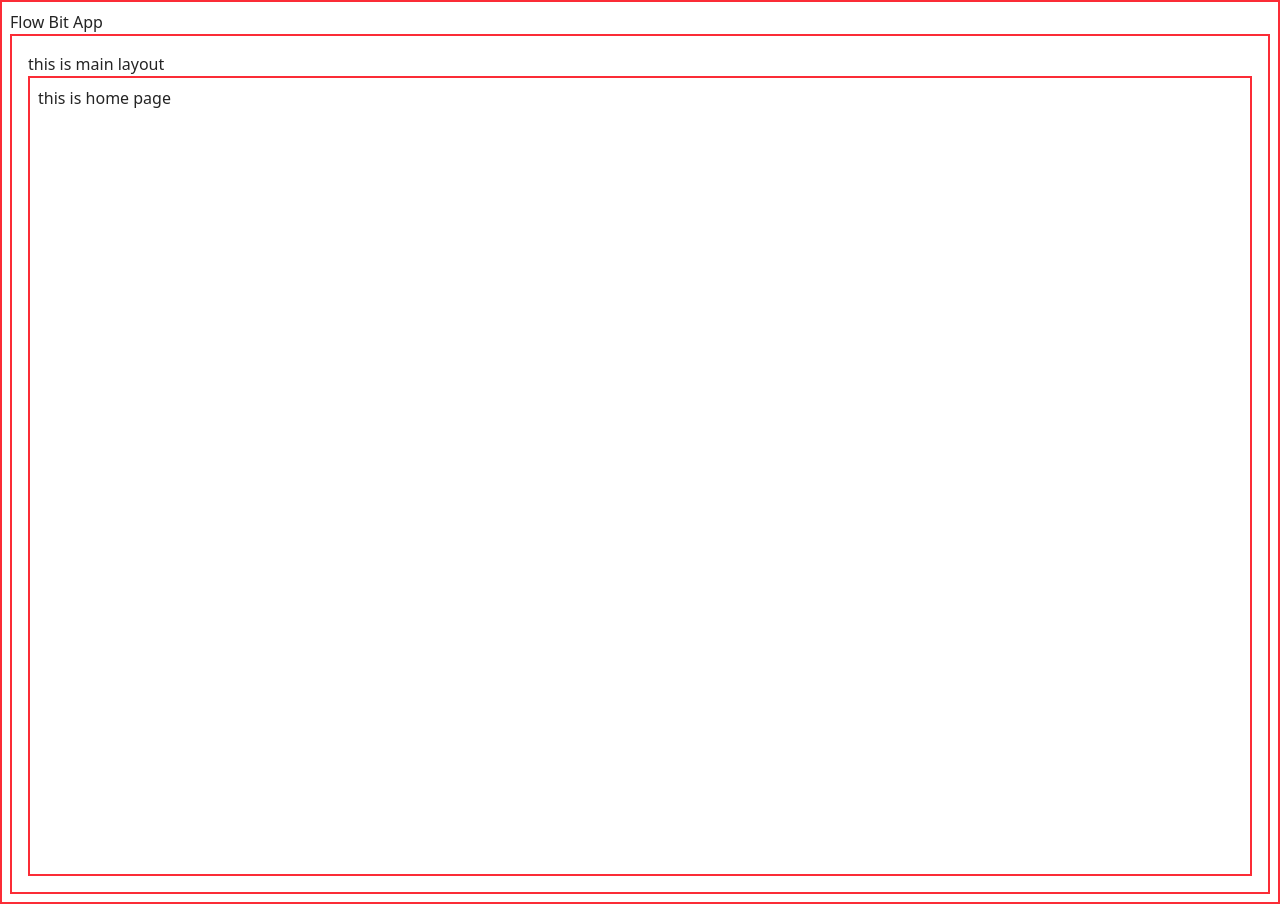
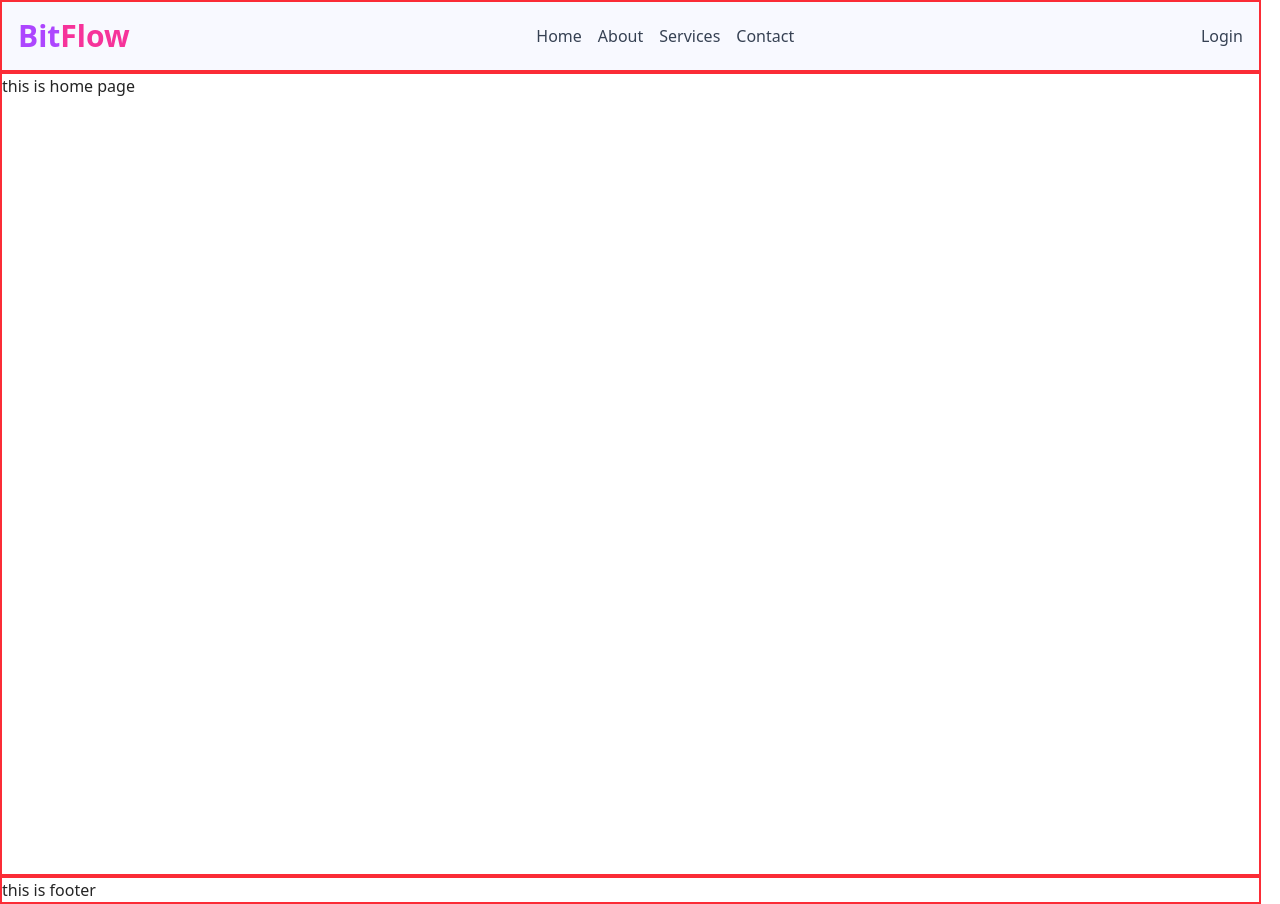
Before and after one commit to ArifMiah07/bit-flow, a React (Vite) app: page / in a window 1280 px wide. Built offline with nearby package versions, Linux system fonts and the light colour scheme.

Commit message:
nav component primary base done

```diff
--- a/package.json
+++ b/package.json
@@ -13,6 +13,7 @@
     "@tailwindcss/vite": "^4.1.10",
     "react": "^19.1.0",
     "react-dom": "^19.1.0",
+    "react-icons": "^5.5.0",
     "react-router-dom": "^7.6.2",
     "tailwindcss": "^4.1.10"
   },
--- a/src/App.tsx
+++ b/src/App.tsx
@@ -3,8 +3,7 @@ import MainLayout from "./layouts/Mian/MainLayout";
 
 export default function App() {
   return (
-    <div className="border-2 border-red-500 p-2 min-w-screen min-h-screen ">
-      <h1> Flow Bit App</h1>
+    <div className="mx-auto w-[98.5vw] min-h-screen">
       <MainLayout>
         <Outlet></Outlet>
       </MainLayout>
--- a/src/index.css
+++ b/src/index.css
@@ -29,5 +29,6 @@ body {
   display: flex;
   /* place-items: center; */
   min-width: 320px;
+  width: 100%;
   min-height: 100vh;
 }
--- a/src/layouts/Mian/MainLayout.tsx
+++ b/src/layouts/Mian/MainLayout.tsx
@@ -1,17 +1,20 @@
+import Footer from "../../pages/shared/Footer";
+import NavBar from "../../pages/shared/NavBar";
 
-
-export default function MainLayout({children}: {children: React.ReactNode}) {
-    return (
-        <div className="border-2 border-red-500 p-4 mx-auto max-w-7xl ">
-            <h1>this is main layout</h1>
-            <header></header>
-            <main>
-
-            {children}
-            </main>
-            <footer>
-
-            </footer>
-        </div>
-    )
+export default function MainLayout({
+  children,
+}: {
+  children: React.ReactNode;
+}) {
+  return (
+    <div className=" mx-auto max-w-7xl ">
+      <header className="border-2 border-red-500">
+        <NavBar></NavBar>
+      </header>
+      <main className="border-2 border-red-500">{children}</main>
+      <footer className="border-2 border-red-500">
+        <Footer></Footer>
+      </footer>
+    </div>
+  );
 }
--- a/src/pages/HomePage/HomePage.tsx
+++ b/src/pages/HomePage/HomePage.tsx
@@ -1,6 +1,6 @@
 export default function HomePage(){
     return (
-        <div className="min-h-screen mx-auto border-2 border-red-500 p-2">
+        <div className="min-h-screen mx-auto ">
             <h1>this is home page</h1>
         </div>
     )
--- a/src/pages/shared/Footer.tsx
+++ b/src/pages/shared/Footer.tsx
@@ -0,0 +1,7 @@
+export default function Footer(){
+    return (
+        <div>
+            <h1>this is footer</h1>
+        </div>
+    )
+}
--- a/src/pages/shared/NavBar.tsx
+++ b/src/pages/shared/NavBar.tsx
@@ -0,0 +1,44 @@
+import { BiMenu } from "react-icons/bi";
+import { Link } from "react-router-dom";
+
+export default function NavBar() {
+  const menu = ["Home", "About", "Services", "Contact"];
+  const navLinks = menu.map((item, indx) => (
+    <Link key={indx} className="" to={`/${item?.trim().toLowerCase()}`}>
+      <li className="text-md text-gray-700 font-normal ">{item}</li>
+    </Link>
+  ));
+
+  return (
+    <nav className="flex items-center justify-between p-4 bg-[#f8f9ff] text-white">
+      {/* sm hidden on >=md device*/}
+      <div className="flex md:hidden items-center justify-center">
+        <span className="text-pink-500">
+          <BiMenu></BiMenu>
+        </span>
+      </div>
+      {/* logo */}
+      <div className="flex items-center justify-center">
+        <span className="text-lg md:text-2xl lg:text-3xl text-purple-500 font-bold">Bit</span>
+        <span className="text-lg md:text-2xl lg:text-3xl text-pink-500 font-bold">Flow</span>
+      </div>
+      {/* menu */}
+      <div className="hidden w-full md:flex items-center justify-center">
+        <ul className="flex items-center justify-baseline gap-4">{navLinks}</ul>
+      </div>
+      {/* other links */}
+      <div className="flex items-center justify-center gap-4">
+        <Link to="/login">
+          <button>
+            <span className="text-md text-gray-700 font-normal">Login</span>
+          </button>
+        </Link>
+      </div>
+    </nav>
+  );
+}
+/**
+ * This is Navbar component and it will be visible from main layout
+ *
+ *
+ */
```
Also changed, not shown: 1 other file (tests, documents, lock files or other folders).
